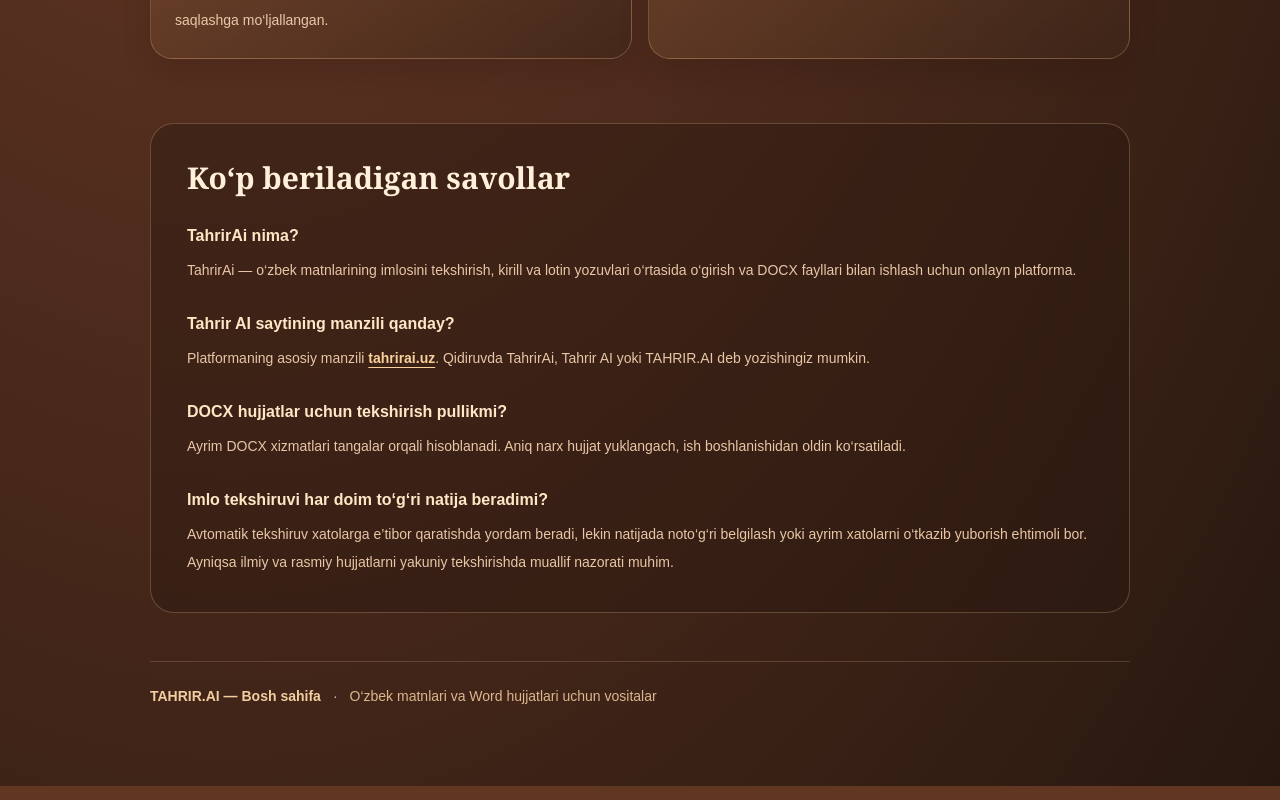
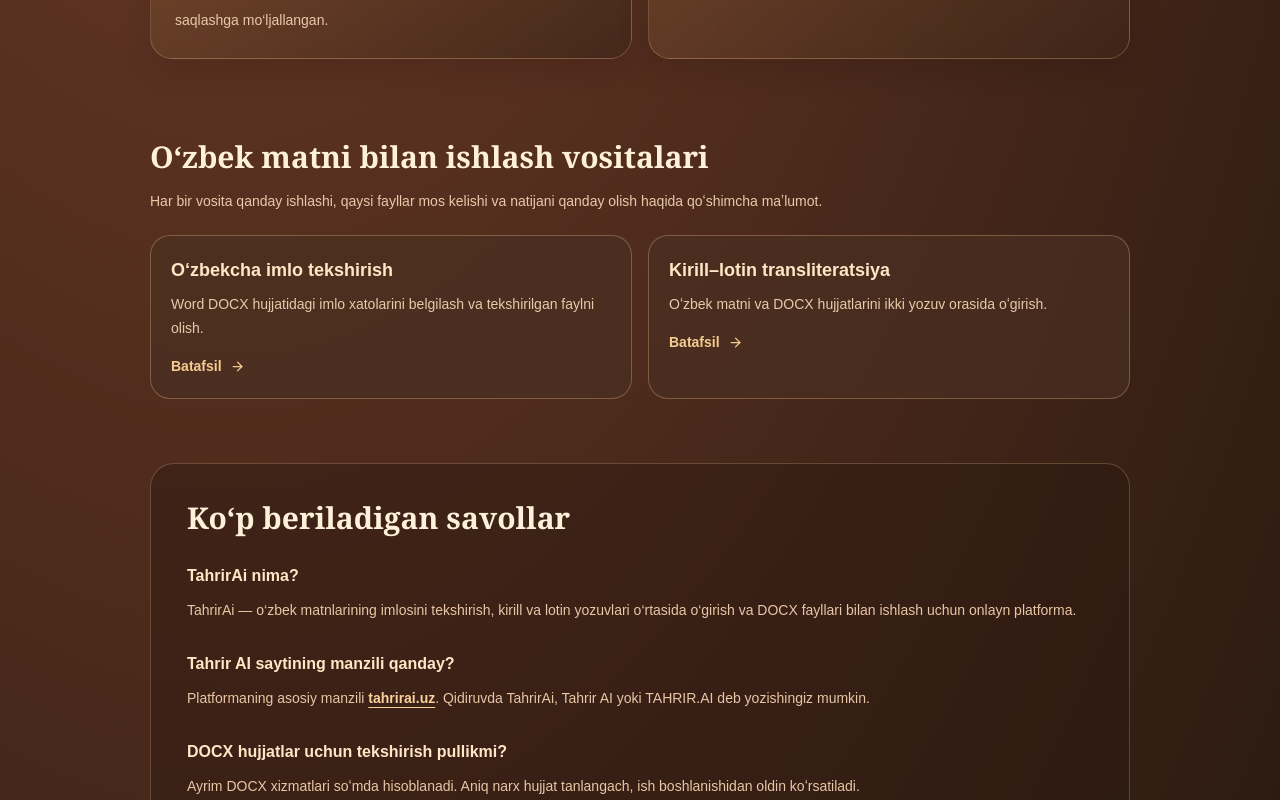
Before and after one commit to Mirodiluser/frontend, a Next.js app: page /about in a window 1280 px wide. Shown: the part 1200-2000 px from the top of the page. Built offline with nearby package versions, Linux system fonts and the light colour scheme.

Commit message:
seo: correct UZS pricing copy and link helpful feature landing pages

```diff
--- a/app/about/page.tsx
+++ b/app/about/page.tsx
@@ -89,6 +89,27 @@ export default function AboutTahrirAi() {
           </div>
         </section>
 
+        <section className="mt-16 sm:mt-20" aria-labelledby="search-tools-title">
+          <h2 id="search-tools-title" className="font-serif text-3xl font-bold">
+            Oʻzbek matni bilan ishlash vositalari
+          </h2>
+          <p className="mt-3 max-w-[710px] text-sm leading-7 text-[#E8C9AA]">
+            Har bir vosita qanday ishlashi, qaysi fayllar mos kelishi va natijani qanday olish haqida qoʻshimcha maʼlumot.
+          </p>
+          <div className="mt-5 grid gap-4 sm:grid-cols-2">
+            <Link href="/imlo-tekshirish" className="rounded-[20px] border border-[#F3C794]/30 bg-[#4A3022]/65 p-5 transition hover:border-[#F3C794]/70 hover:bg-[#62402A]">
+              <h3 className="text-lg font-bold text-[#FFE7C6]">Oʻzbekcha imlo tekshirish</h3>
+              <p className="mt-2 text-sm leading-6 text-[#E8C9AA]">Word DOCX hujjatidagi imlo xatolarini belgilash va tekshirilgan faylni olish.</p>
+              <span className="mt-4 inline-flex items-center gap-2 text-sm font-semibold text-[#F5CB91]">Batafsil <ArrowRight size={15}/></span>
+            </Link>
+            <Link href="/kirill-lotin" className="rounded-[20px] border border-[#F3C794]/30 bg-[#4A3022]/65 p-5 transition hover:border-[#F3C794]/70 hover:bg-[#62402A]">
+              <h3 className="text-lg font-bold text-[#FFE7C6]">Kirill–lotin transliteratsiya</h3>
+              <p className="mt-2 text-sm leading-6 text-[#E8C9AA]">Oʻzbek matni va DOCX hujjatlarini ikki yozuv orasida oʻgirish.</p>
+              <span className="mt-4 inline-flex items-center gap-2 text-sm font-semibold text-[#F5CB91]">Batafsil <ArrowRight size={15}/></span>
+            </Link>
+          </div>
+        </section>
+
         <section className="mt-16 rounded-[24px] border border-[#F2C894]/25 bg-[#29180F]/40 p-6 sm:p-9" aria-labelledby="questions-title">
           <h2 id="questions-title" className="font-serif text-3xl font-bold">Ko‘p beriladigan savollar</h2>
           <dl className="mt-7 space-y-7">
@@ -108,8 +129,8 @@ export default function AboutTahrirAi() {
             <div>
               <dt className="text-base font-bold text-[#FFE7C6]">DOCX hujjatlar uchun tekshirish pullikmi?</dt>
               <dd className="mt-2 text-sm leading-7 text-[#E8C6A6]">
-                Ayrim DOCX xizmatlari tangalar orqali hisoblanadi. Aniq narx hujjat yuklangach,
-                ish boshlanishidan oldin ko‘rsatiladi.
+                Ayrim DOCX xizmatlari soʻmda hisoblanadi. Aniq narx hujjat tanlangach,
+                ish boshlanishidan oldin koʻrsatiladi.
               </dd>
             </div>
             <div>
```
